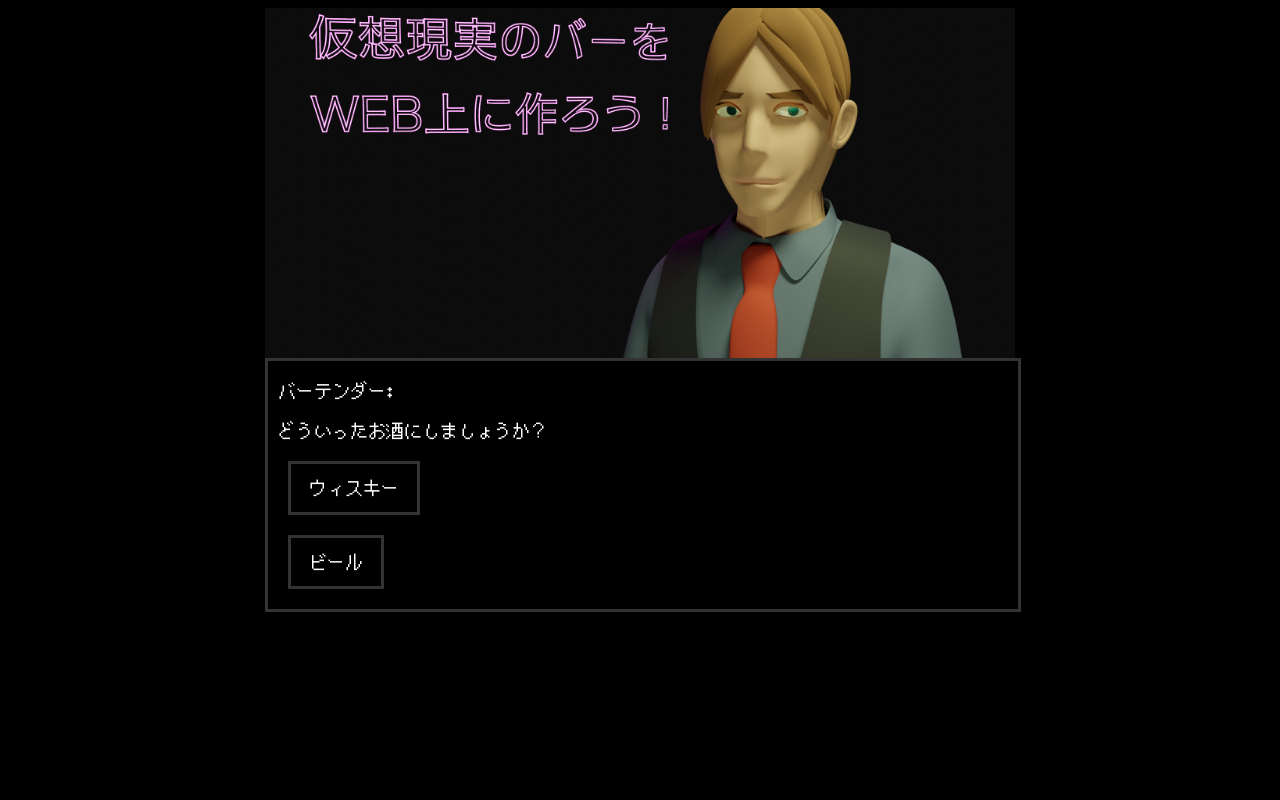
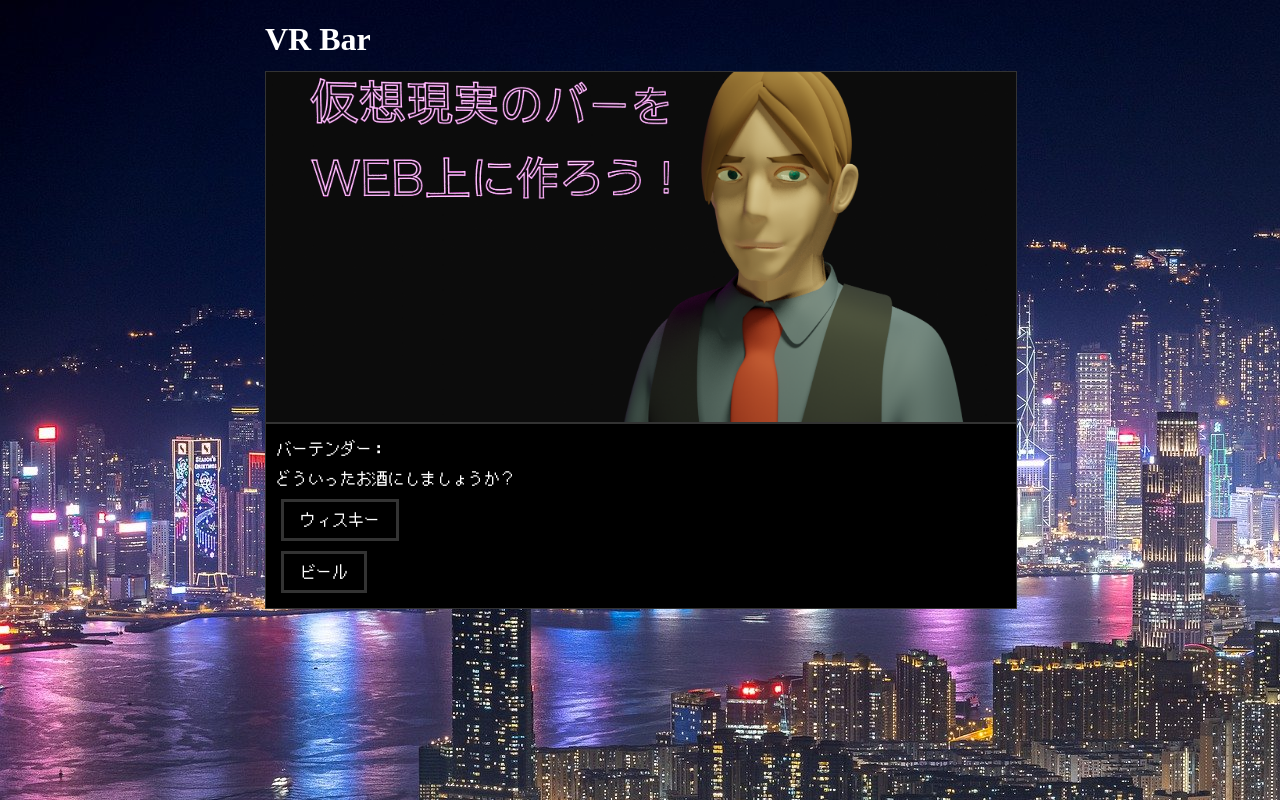
Before and after one commit to gustave-studio/bartender, a React (Create React App) app: page / in a window 1280 px wide. Built offline with nearby package versions, Linux system fonts and the light colour scheme.

Commit message:
💄トップのデザイン変更

```diff
--- a/src/App.css
+++ b/src/App.css
@@ -1,9 +1,23 @@
 body {
   background-color: #000000;
+  background: url("/public/skyscrapers-gee6dac507_1920.jpg");
+}
+
+.header {
+  width: 100%;
+  height: 50px;
+  color: #FFFFFF;
+}
+
+.footer {
+  width: 100%;
+  height: 100px;
+  color: #FFFFFF;
 }
 
 .container {
   width: 100%;
+  height: 100px;
   max-width: 750px;
   margin: auto;
 }
@@ -17,16 +31,17 @@ body {
   align-items: center;
   background: url("/public/proto_vr_bar.png") center center no-repeat;
   background-size: cover;
+  border: solid 1px #333333;
 }
 
 .message_window {
   width: 100%;
   color: #FFFFFF;
   font-family: 'PixelMplus12-Regular';
-  font-size: 18px;
-  line-height: 40px;
+  font-size: 16px;
+  line-height: 30px;
   background-color: #000000;
-  border: solid 3px #333333;
+  border: solid 1px #333333;
 }
 
 .message {
@@ -36,12 +51,22 @@ body {
 .message_window button {
   color: #FFFFFF;
   font-family: 'PixelMplus12-Regular';
-  font-size: 18px;
-  line-height: 30px;
+  font-size: 16px;
+  line-height: 20px;
   background-color: #000000;
   padding: 0.5em 1em;
-  margin: 10px;
+  margin: 5px;
   border: solid 3px #333333;
+}
+
+.result {
+  text-align: center;
+  color: #FFFFFF;
+}
+
+.result a {
+  color: #ffc400;
+  text-decoration: underline;
 }
 
 /* Webフォント読み込み */
--- a/src/App.tsx
+++ b/src/App.tsx
@@ -7,6 +7,9 @@ function App() {
   const [displayChoices, setDisplayChoices] = useState(false)
   const [whisky, setWhisky] = useState(false)
   const [choices, setChoices] = useState(['ウィスキー', 'ビール'])
+  const [result, setResult] = useState(false)
+  const [resultURL, setResultURL] = useState('')
+  const [resultImage, setResultImage] = useState('')
 
   const selectMenu = (drink: string, key: number) => {
     if ('ウィスキー' === choices[key]) {
@@ -37,7 +40,9 @@ function App() {
     if ('シンプルでスッキリしたウィスキー' === choices[key]) {
       setWhisky(true)
       setMessage('サントリーの角瓶がおすすめです。\n香りやコクのバランスがとれており、ドライな口当たりが特徴です。\n飲み方は、ソーダ割りが個人的におすすめですね。\nドライでサッパリしているのでお食事にも合わせやすいです。')
-      // setChoices(['シンプルでスッキリしたウィスキー', 'マイルドで飲みやすいウィスキー', '華やかな香りのウィスキー'])
+      setResult(true)
+      setResultURL('https://www.amazon.co.jp/dp/B01CXSRJHI')
+      setResultImage('https://images-na.ssl-images-amazon.com/images/P/B01CXSRJHI.09.MZZZZZZZ')
       setDisplayChoices(false)
     }
   }
@@ -67,11 +72,22 @@ function App() {
   return (
     <div className="App">
       <div className="container">
+        <div className="header">
+          <h1>VR Bar</h1>
+        </div>
         <div className="main_screen">
         </div>
         <div className="message_window">
           <div className="message">
-            バーテンダー:
+            バーテンダー：
+            <div className="result" style={{ display: result ? '' : 'none' }}>
+              <a href={resultURL}>
+                <img src={resultImage} alt="おすすめ結果" />
+                <br />
+                Amazonで購入
+              </a>
+            </div>
+
             { displayMessage.split('\n').map((item) => (
                 <div key={item}>
                   {item}
```
Also changed, not shown: public/skyscrapers-gee6dac507_1920.jpg (added).
